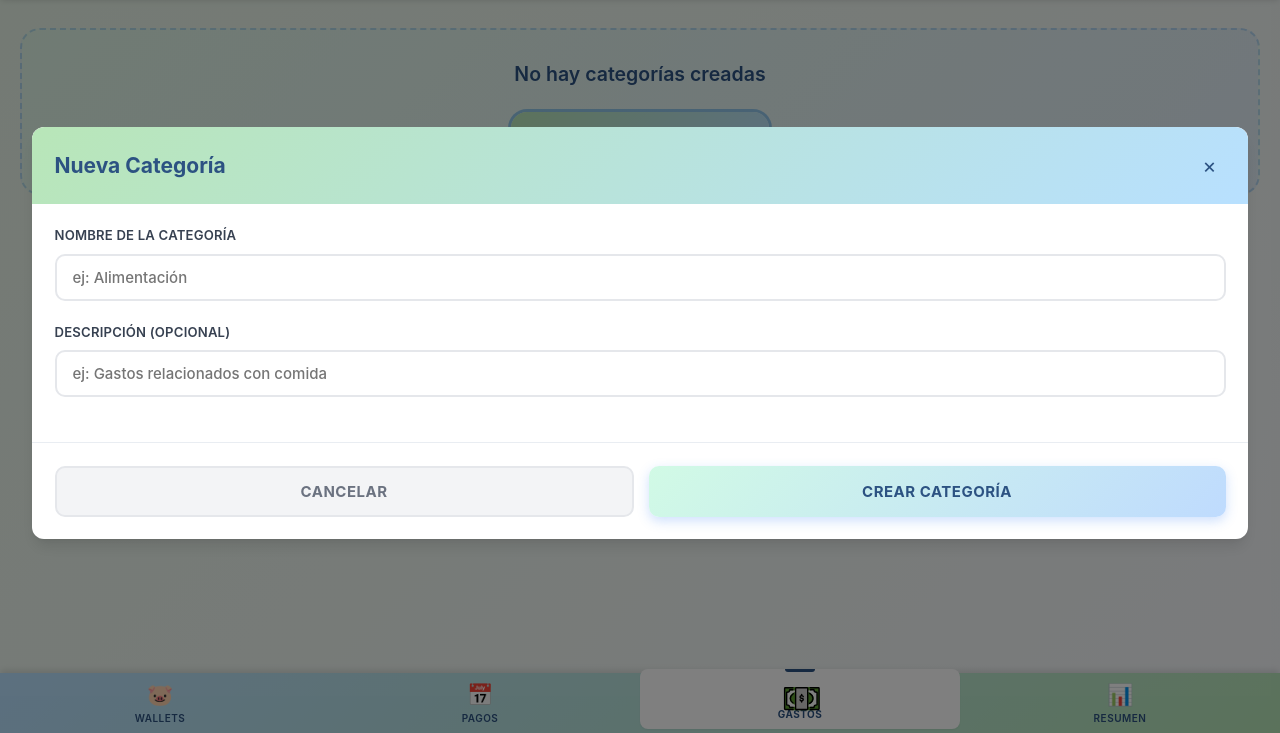
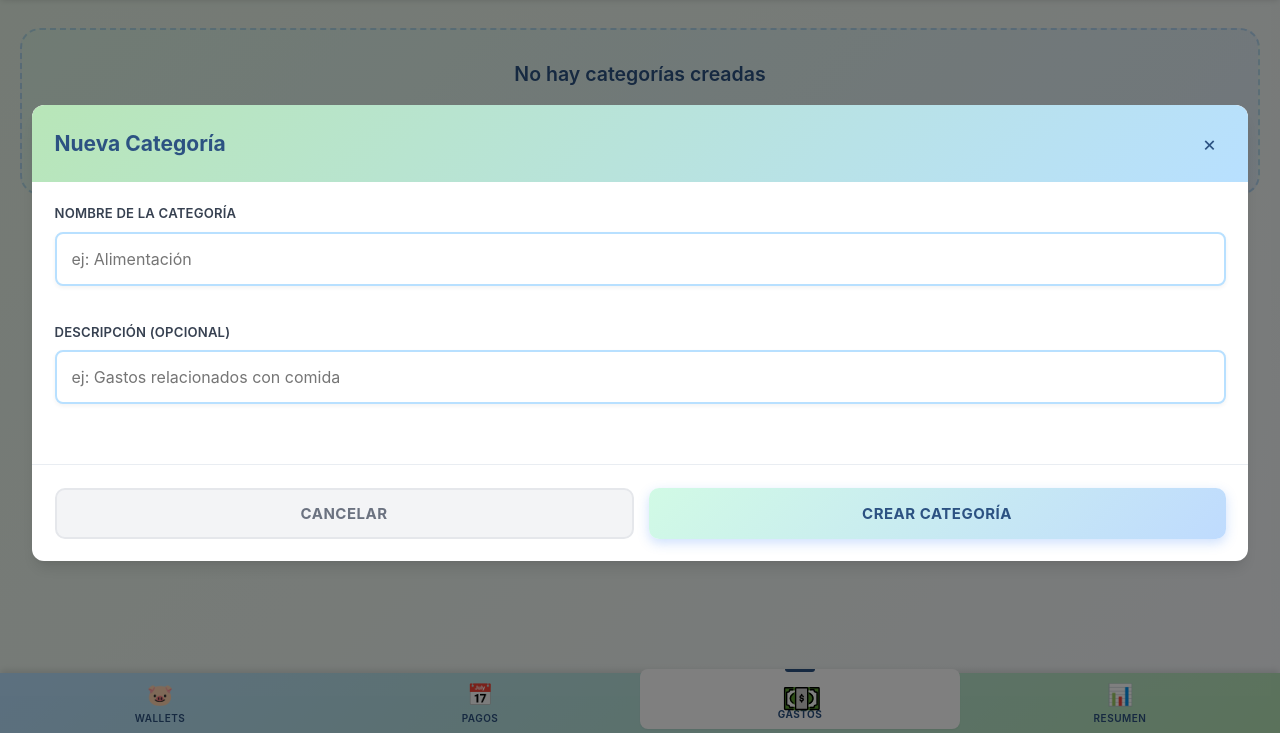
Before and after one commit to SatoriSane/GinberFi, a website: page index.html in a window 1280 px wide. Both pictures are taken after a click on the button "Crear Primera Categoría". Shown: the part 67-800 px from the top of the page. Drawn offline with nearby package versions, Linux system fonts and the light colour scheme.

Commit message:
font-size superior a 16px para y evitar zoom automatico en iOs

```diff
--- a/css/modals.css
+++ b/css/modals.css
@@ -141,14 +141,14 @@
 .modal-form select,
 .modal-form textarea {
   width: 100%;
-  padding: 12px 16px;
-  border: 2px solid #E5E7EB;
-  border-radius: 10px;
-  font-size: 1rem;
-  font-weight: 500;
-  color: var(--dark-blue);
+  padding: var(--spacing-md);
+  margin-bottom: var(--spacing-md);
+  border: 2px solid var(--pastel-blue);
+  border-radius: var(--radius-md);
   transition: all 0.2s ease;
+  box-shadow: 0 2px 4px rgba(0, 0, 0, 0.05);
   background: #FFFFFF;
+  font-size: 16px; /* Mínimo 16px para prevenir zoom en iOS */
 }
 
 .modal-form input:hover,
--- a/index.html
+++ b/index.html
@@ -2,7 +2,7 @@
 <html lang="es">
 <head>
     <meta charset="UTF-8">
-    <meta name="viewport" content="width=device-width, initial-scale=1.0">
+    <meta name="viewport" content="width=device-width, initial-scale=1.0, maximum-scale=1.0, user-scalable=no">
     <meta name="description" content="Aplicación para gestionar tus finanzas personales, presupuestos y gastos">
     <title>GinbertFi</title>
 
--- a/sw.js
+++ b/sw.js
@@ -1,5 +1,5 @@
 // Service Worker for PWA functionality
-const CACHE_NAME = 'ginbertfi-v3.42';
+const CACHE_NAME = 'ginbertfi-v3.43';
 const urlsToCache = [
   './',
   'index.html',
```
